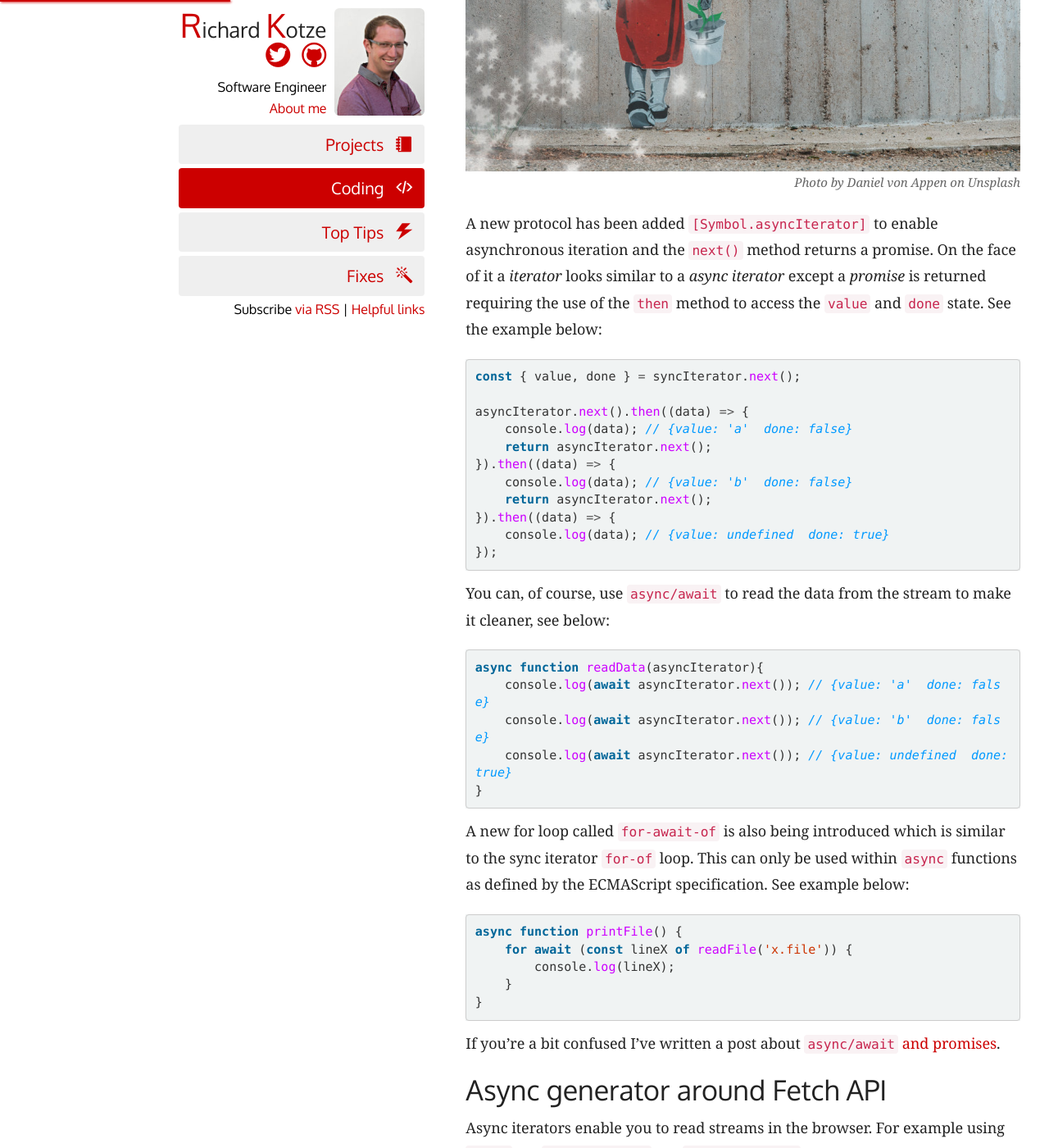
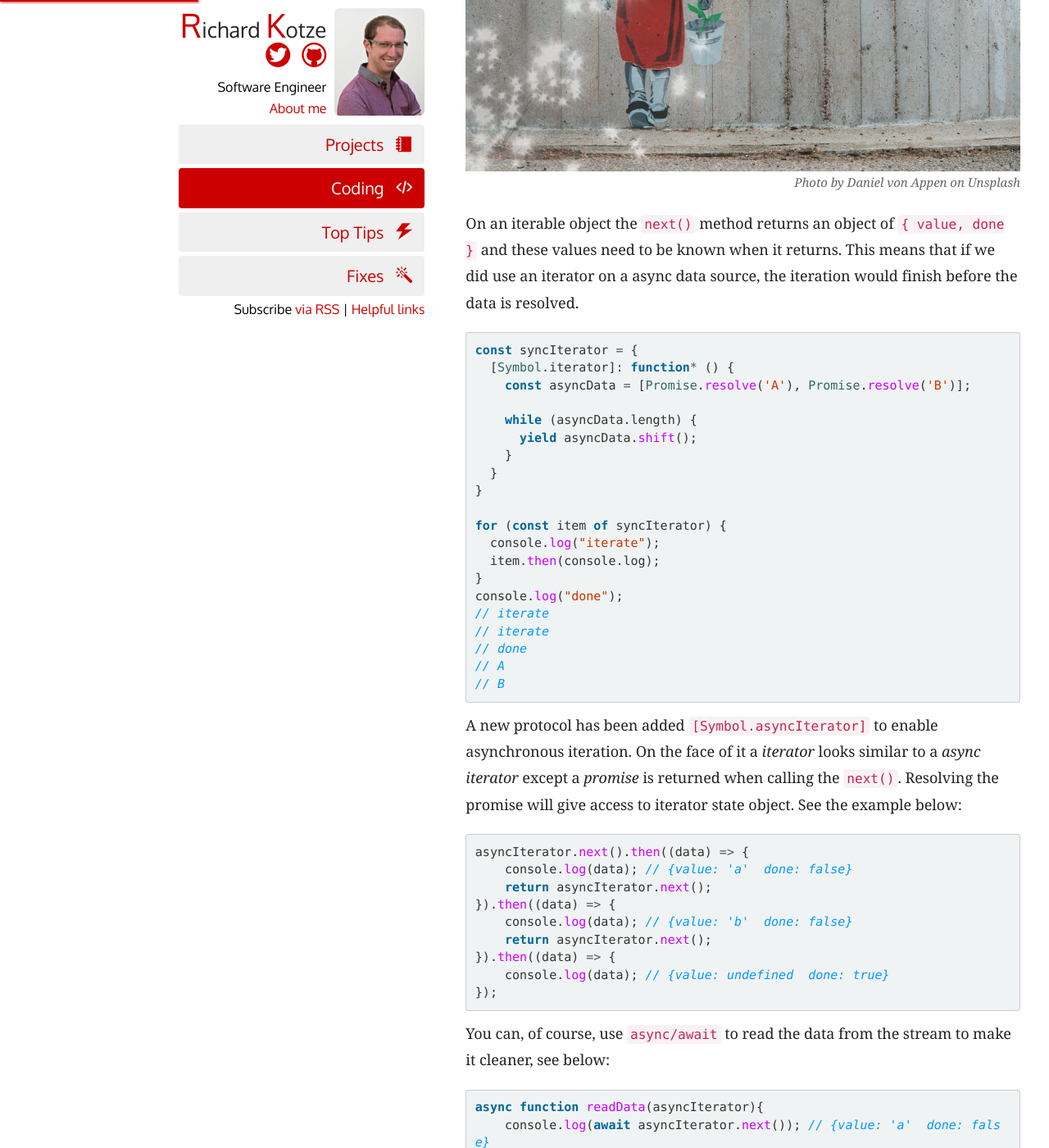
Before and after one commit to rkotze/rkotze.github.io, a Jekyll site: the page built from _posts/2019-07-04-async-iterators-generators.md, in a window 1280 px wide and 1400 px high, scrolled down 771 px. Shown: the whole window at 82% size. Built offline with Jekyll 4.4.1, drawn with Linux system fonts in a browser that asks for light colours; comment, search, counter and statistics services are not loaded; some of the changed text lies outside the part shown.

Commit message:
Update about why you want async generators

````diff
--- a/_posts/2019-07-04-async-iterators-generators.md
+++ b/_posts/2019-07-04-async-iterators-generators.md
@@ -26,11 +26,34 @@ for (const line of fetchFile(fileName)) {
 ![Girl walking away](/images/girl-walking-away.jpg)
 _Photo by Daniel von Appen on Unsplash_
 
-A new protocol has been added `[Symbol.asyncIterator]` to enable asynchronous iteration and the `next()` method returns a promise. On the face of it a _iterator_ looks similar to a _async iterator_ except a _promise_ is returned requiring the use of the `then` method to access the `value` and `done` state. See the example below:
+On an iterable object the `next()` method returns an object of `{ value, done }` and these values need to be known when it returns. This means that if we did use an iterator on a async data source, the iteration would finish before the data is resolved.
 
 ```javascript
-const { value, done } = syncIterator.next();
+const syncIterator = {
+  [Symbol.iterator]: function* () {
+    const asyncData = [Promise.resolve('A'), Promise.resolve('B')];
 
+    while (asyncData.length) {
+      yield asyncData.shift();
+    }
+  }
+}
+
+for (const item of syncIterator) {
+  console.log("iterate");
+  item.then(console.log);
+}
+console.log("done");
+// iterate
+// iterate
+// done
+// A
+// B
+```
+
+A new protocol has been added `[Symbol.asyncIterator]` to enable asynchronous iteration. On the face of it a _iterator_ looks similar to a _async iterator_ except a _promise_ is returned when calling the `next()`. Resolving the promise will give access to iterator state object. See the example below:
+
+```javascript
 asyncIterator.next().then((data) => {
     console.log(data); // {value: 'a'  done: false}
     return asyncIterator.next();
@@ -99,7 +122,7 @@ reactContributors.next().then((data) => {
 });
 ```
 
-Defining an async generator is similar to a generator except it has async at the start, `async function* streamContributors`. We await on the fetch to resolve the response. Then the body is accessible and a reader is created and locked by calling `body.getReader()`. In a `try/catch` an infinite loop is used to continually read data, however, `yield` will pause the loop until the `next` method is called.
+Defining an async generator is similar to a generator except it has async at the start, `async function* streamContributors`. We `await` on the fetch to resolve the response. Then the body is accessible and a reader is created and locked by calling `body.getReader()`. In a `try/catch` an infinite loop is used to continually read data, however, `yield` will pause the loop until the `next` method is called.
 
 When reading the chunked data in the resolved promise it is in a `Uint8Array` which needs to be decoded using `TextDecoder`.
 
@@ -107,7 +130,7 @@ Once done reading the steam, the loop is exited and the `finally` block is hit t
 
 ## Search for contributor
 
-I've modified the above code which you can see below. It now searches the stream for a React contributor from GitHub. The `Uint8Array` is converted to text in the `streamContributors` function, as we are now interested in searching the text. A new _async_ `search` function takes a stream and username as parameters. In there the `for-await-of` loop is used to iterate through each chunk. If the user is found it will return the avatar URL. The final part is calling the `search` function which returns a promise because it is async. The data is accessed through the resolved promised and is logged out to the console.
+I've modified the above code which you can see below. It now searches the stream for a React contributor on GitHub. The `Uint8Array` is converted to text in the `streamContributors` function, as we are now interested in searching the text. A new _async_ `search` function takes the parameters, stream and username. In there the `for-await-of` loop is used to iterate through each chunk. If the user is found it will return the avatar URL. The final part is calling the `search` function which returns a promise and when it resolves it will log out the avatar url.
 
 ```javascript
 async function* streamContributors(repoPath) {
````
Also changed, not shown: other parts of _posts/2019-07-04-async-iterators-generators.md (+1 -1 lines).
